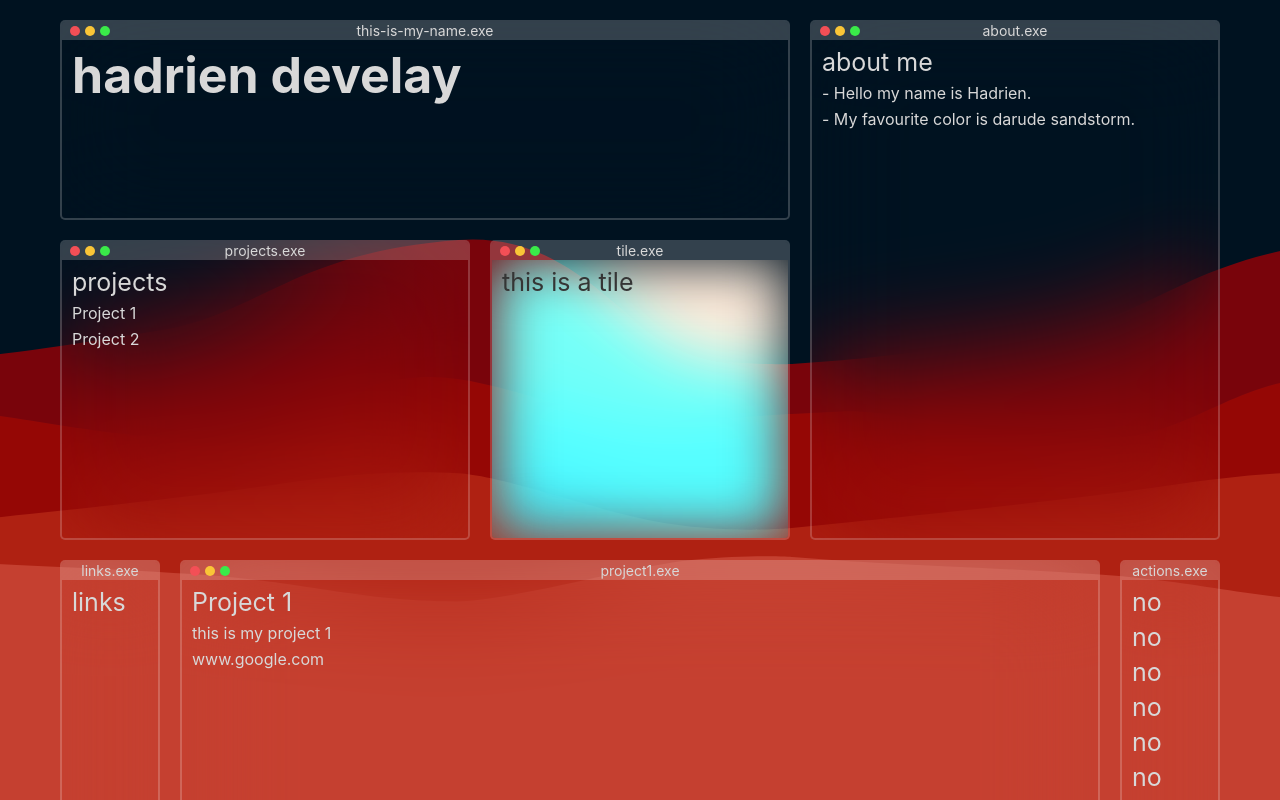
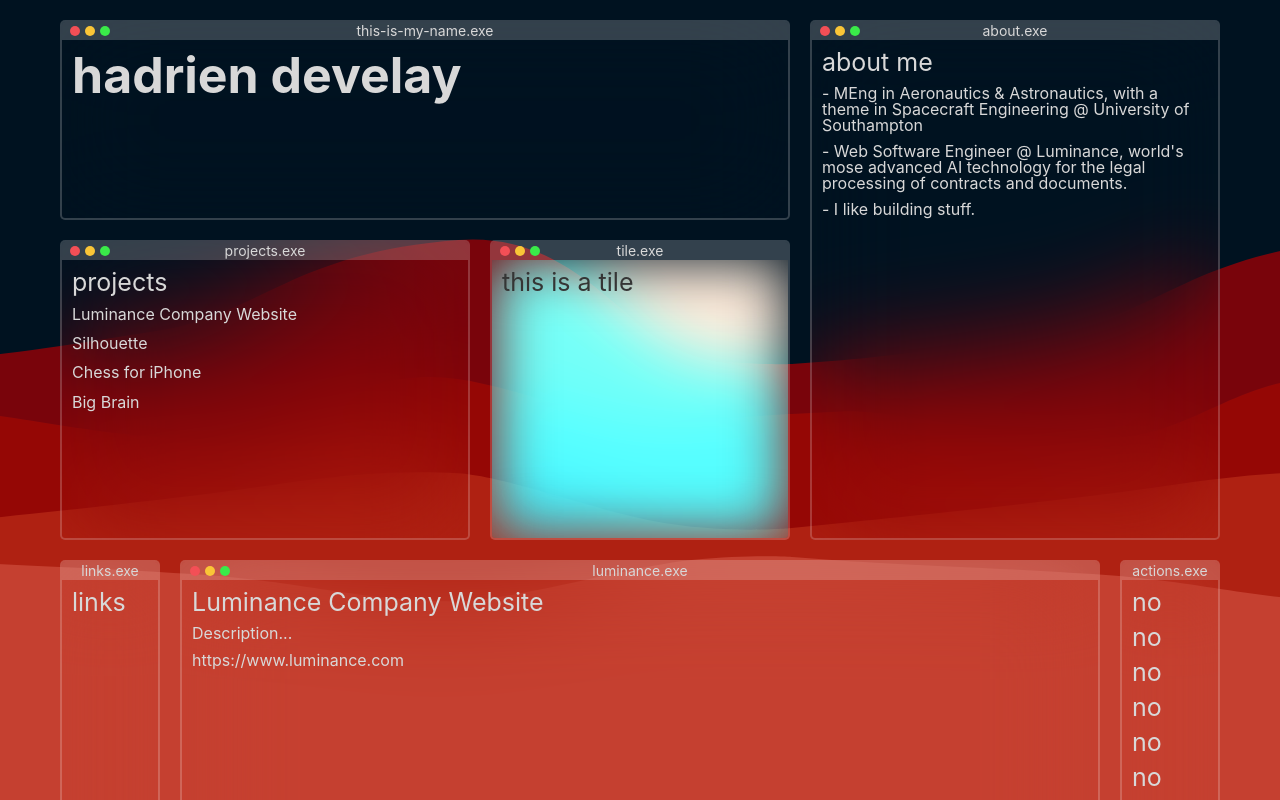
Before and after one commit to stecfrit/hadri1.com, a React (Vite) app: page / in a window 1280 px wide. Shown: the top 800 px of the page. Built offline with nearby package versions, Linux system fonts and the light colour scheme.

Commit message:
update to list of projects

```diff
--- a/src/components/About.jsx
+++ b/src/components/About.jsx
@@ -4,8 +4,9 @@ function About() {
   return (
     <>
       <h2>about me</h2>
-      <p>- Hello my name is Hadrien.</p>
-      <p>- My favourite color is darude sandstorm.</p>
+      <p>- MEng in Aeronautics & Astronautics, with a theme in Spacecraft Engineering @ University of Southampton</p>
+      <p>- Web Software Engineer @ Luminance, world's mose advanced AI technology for the legal processing of contracts and documents.</p>
+      <p>- I like building stuff.</p>
     </>
   );
 }
--- a/src/components/Project.jsx
+++ b/src/components/Project.jsx
@@ -9,7 +9,7 @@ function Project({
     <>
       <h2>{projects[selectedProj].name}</h2>
       <p>{projects[selectedProj].description}</p>
-      <p>{projects[selectedProj].link}</p>
+      <a href={projects[selectedProj].link} target="_blank">{projects[selectedProj].link}</a>
     </>
   );
 }
--- a/src/projects.json
+++ b/src/projects.json
@@ -1,14 +1,30 @@
 [
   {
-    "name": "Project 1",
-    "moniker": "project1",
-    "description": "this is my project 1",
-    "link": "www.google.com"
+    "name": "Luminance Company Website",
+    "moniker": "luminance",
+    "description": "Description...",
+    "tech": ["Handlebars", "Less.js"],
+    "link": "https://www.luminance.com"
   },
   {
-    "name": "Project 2",
-    "moniker": "project2",
-    "description": "this is my project 2",
-    "link": "www.google.com"
+    "name": "Silhouette",
+    "moniker": "silhouette",
+    "description": "Anonymous real-time chat app.",
+    "tech": ["React", "Firebase"],
+    "link": "https://stecfrit.com"
+  },
+  {
+    "name": "Chess for iPhone",
+    "moniker": "chess",
+    "description": "Chess for 2 players on one device, this was made for iPhones, and is used as a Progressive Web App (PWA) by clicing 'Add to Homescreen'.",
+    "tech": ["React", "Vite"],
+    "link": "https://chess.hadri1.com"
+  },
+  {
+    "name": "Big Brain",
+    "moniker": "big-brain",
+    "description": "AI text-completion app, with customizable settings, using OpenAI's API.",
+    "tech": ["React", "OpenAI", "Axios"],
+    "link": "https://brain.hadri1.com"
   }
 ]
--- a/src/styles/index.scss
+++ b/src/styles/index.scss
@@ -1,3 +1,5 @@
 @import "variables";
 @import "app";
 @import "tile";
+@import "project";
+@import "projects";
--- /dev/null
+++ b/src/styles/project.scss
@@ -0,0 +1,16 @@
+#project {
+    .body {
+        display: flex;
+        flex-direction: column;
+        align-items: stretch;
+        a {
+            color: $text-color;
+            text-decoration: none;
+            line-height: 1.2;
+            &:hover {
+                color: $text-color;
+                background: $special-color;
+            }
+        }
+    }
+}
--- /dev/null
+++ b/src/styles/projects.scss
@@ -0,0 +1,12 @@
+#projects {
+    .body {
+        p {
+            cursor: pointer;
+            line-height: 1.2;
+            &:hover {
+                color: $text-color;
+                background: $special-color;
+            }
+        }
+    }
+}
--- a/src/styles/variables.scss
+++ b/src/styles/variables.scss
@@ -7,7 +7,7 @@ $background2: url("../assets/blob12.svg");
 $tab-color: rgba(255, 255, 255, 0.2);
 $window-color: rgba(255, 255, 255, 0);
 
-$special-color: #e1d156;
+$special-color: #db2c00;
 
 $alert-color: #f34f56;
 $warning-color: #fac537;
```
